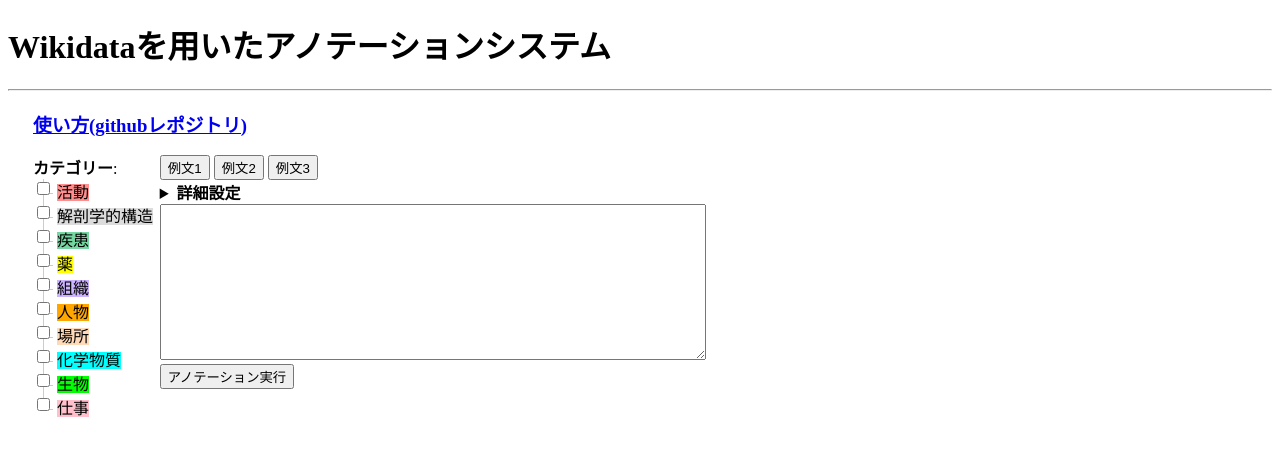
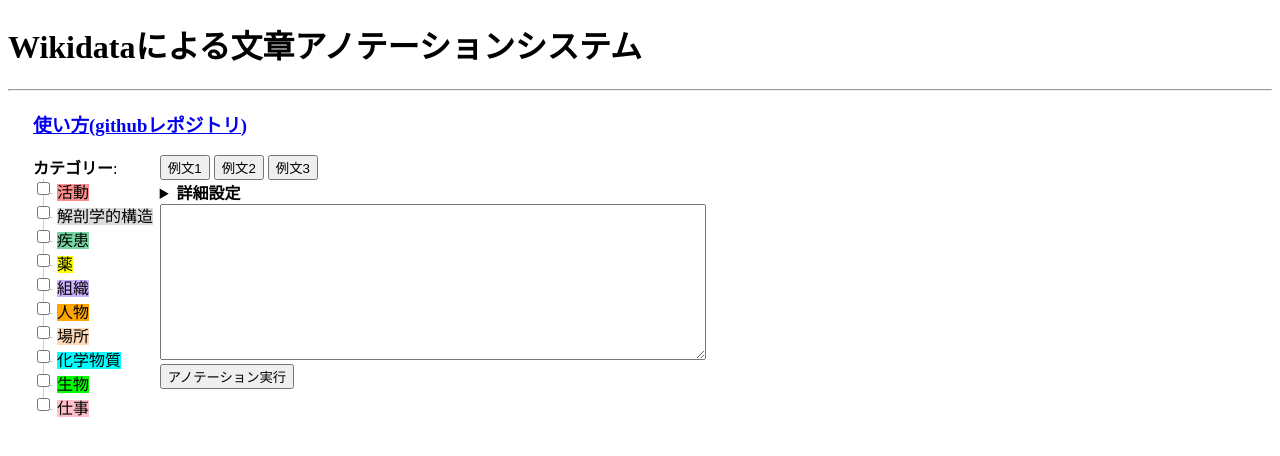
Before and after one commit to shunafuku/Annotation-by-Wikidata, a plain HTML site: page docs/index.html in a window 1280 px wide. Drawn offline with nearby package versions, Linux system fonts and the light colour scheme.

Commit message:
Update index.html

```diff
--- a/docs/index.html
+++ b/docs/index.html
@@ -1084,7 +1084,7 @@
 </head>
 
 <body>
-	<h1>Wikidataを用いたアノテーションシステム</h1>
+	<h1>Wikidataによる文章アノテーションシステム</h1>
 	<hr>
 	<main>
 		<h3>
```
